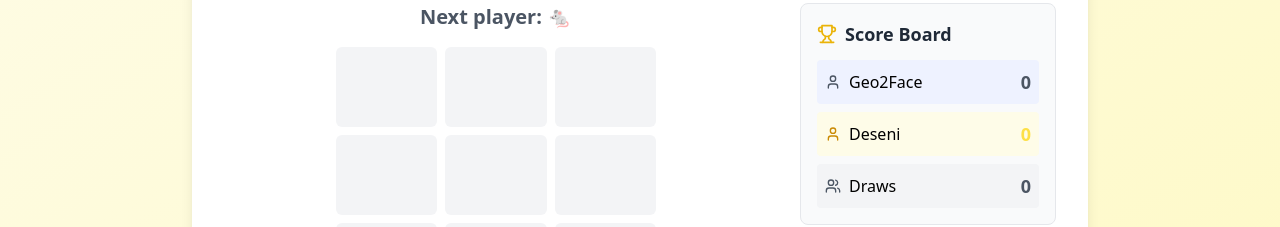
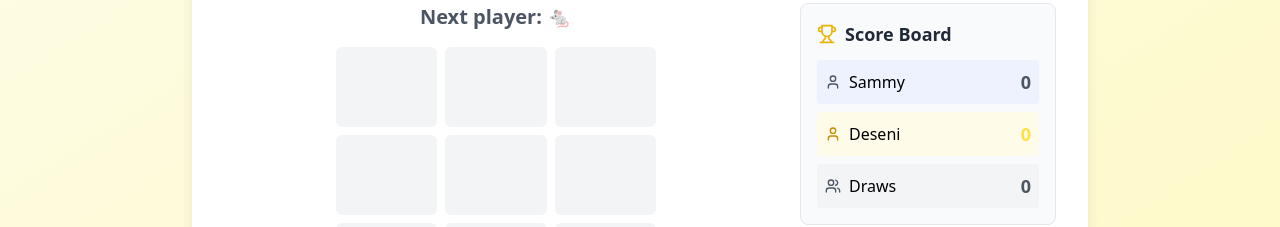
Before and after one commit to cool129/cheese-rat-cheese-cicd, a React (Vite) app: page / in a window 1280 px wide. Shown: the part 259-486 px from the top of the page. Built offline with nearby package versions, Linux system fonts and the light colour scheme.

Commit message:
Update username

```diff
--- a/src/components/ScoreBoard.tsx
+++ b/src/components/ScoreBoard.tsx
@@ -21,7 +21,7 @@ const ScoreBoard: React.FC<ScoreBoardProps> = ({ scores }) => {
         <div className="flex justify-between items-center p-2 bg-indigo-50 rounded">
           <div className="flex items-center gap-2">
             <User className="h-4 w-4 text-gray-600" />
-            <span className="font-medium">Geo2Face</span>
+            <span className="font-medium">Sammy</span>
           </div>
           <span className="text-lg font-bold text-gray-600">{scores['🐁']}</span>
         </div>
```
